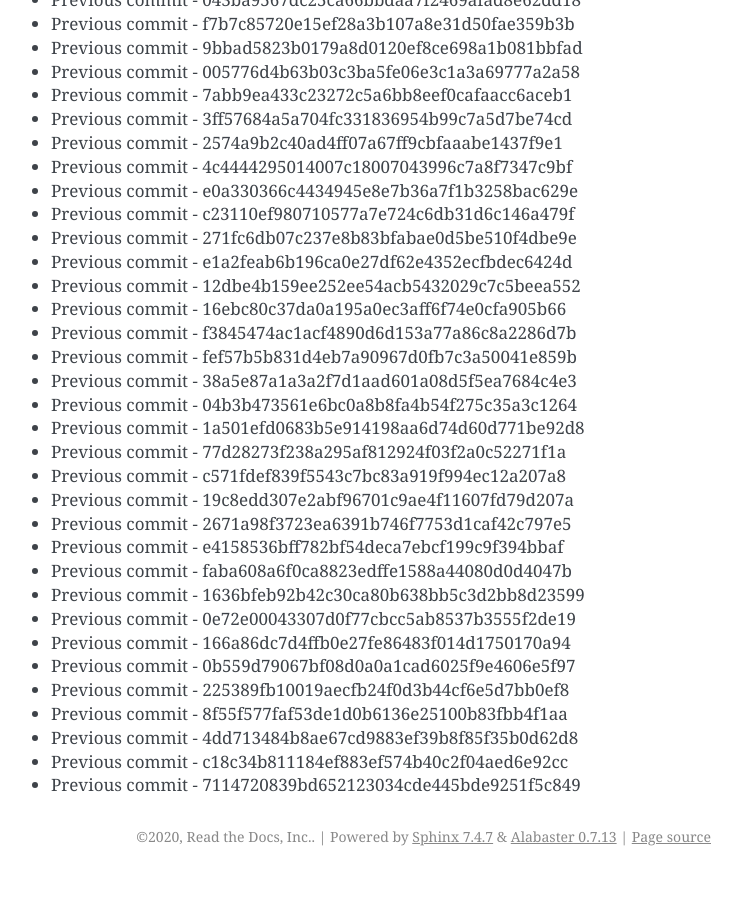
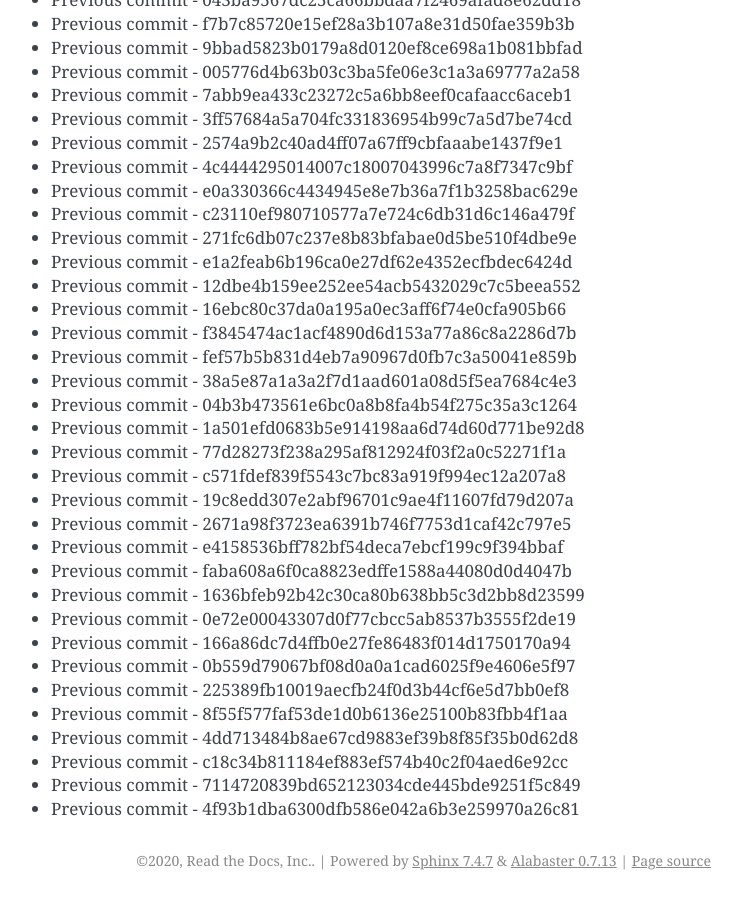
Before and after one commit to readthedocs/rtd-git-stresstest, a Sphinx documentation site: the page built from docs/updates.rst, in a window 1280 px wide and 900 px high, scrolled down 89037 px. Shown: the whole window, without its empty margins (399-1141 px from the left). Built offline with Sphinx 7.4.7, drawn with Linux system fonts in a browser that asks for light colours; before the commit the page ends 89913 px from its top, so only the background shows below that.

Commit message:
Generating commit from previous: 4f93b1dba6300dfb586e042a6b3e259970a26c81

```diff
--- a/docs/updates.rst
+++ b/docs/updates.rst
@@ -3773,3 +3773,4 @@ It can be tested for any performance characteristics.
 * Previous commit - 4dd713484b8ae67cd9883ef39b8f85f35b0d62d8
 * Previous commit - c18c34b811184ef883ef574b40c2f04aed6e92cc
 * Previous commit - 7114720839bd652123034cde445bde9251f5c849
+* Previous commit - 4f93b1dba6300dfb586e042a6b3e259970a26c81
```
